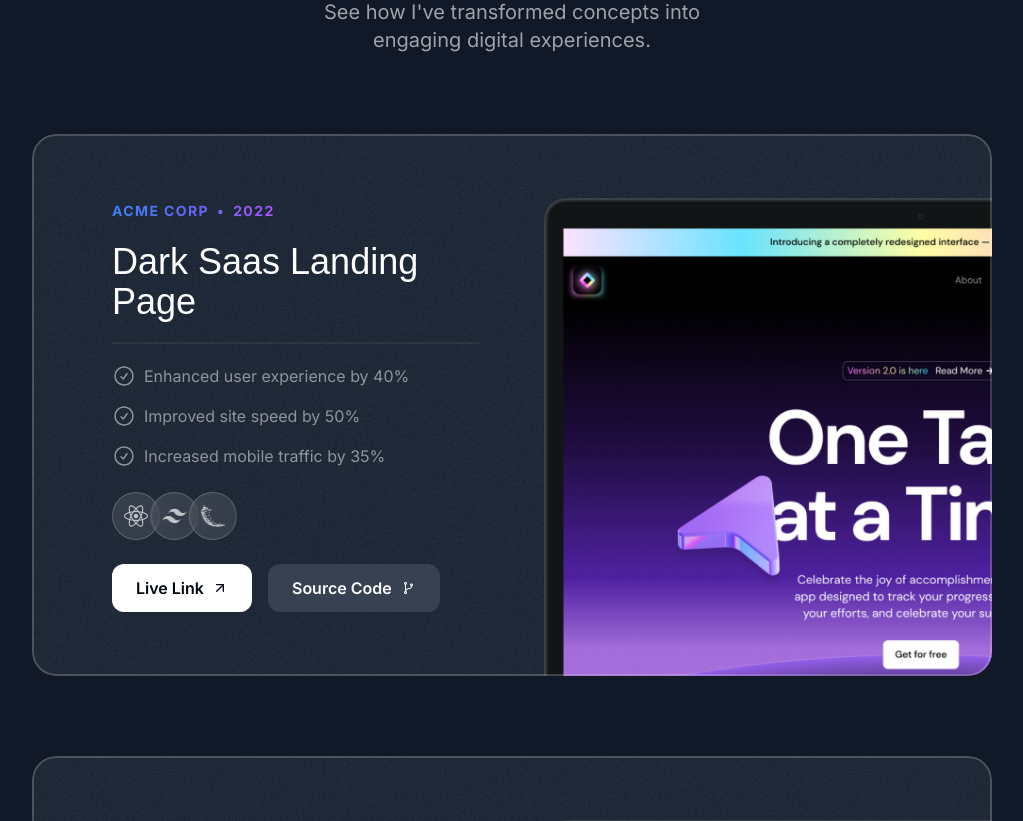
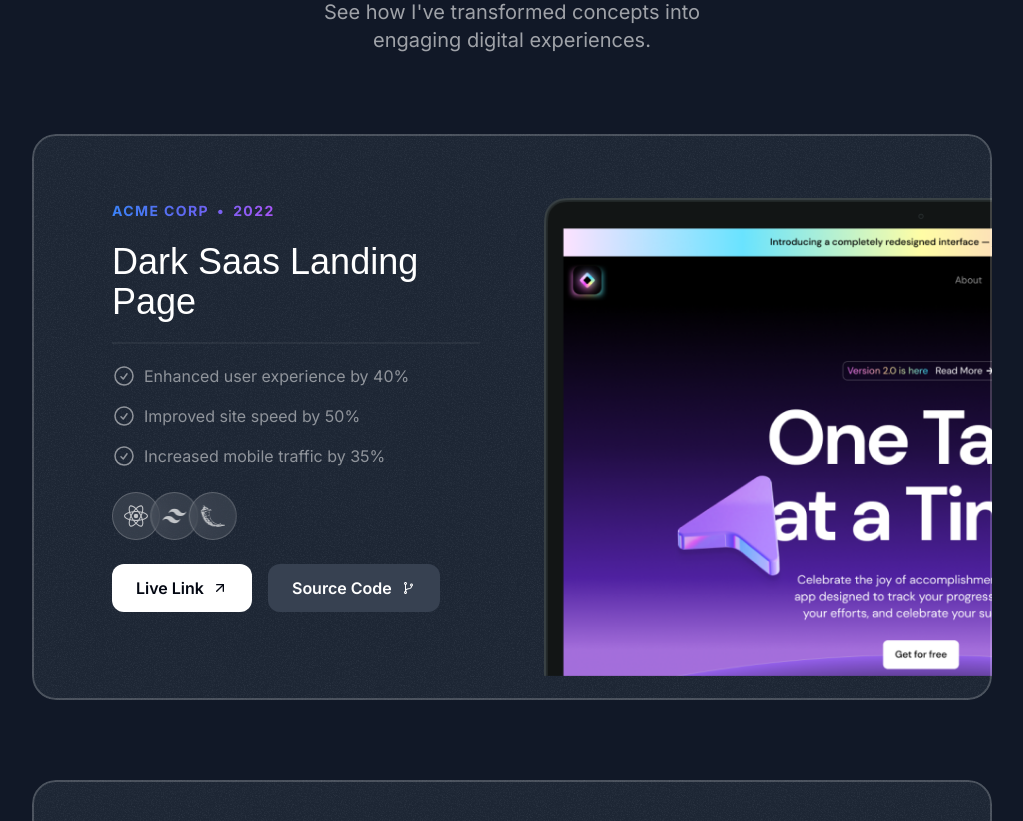
Before and after one commit to sabbirosa/sabbir-co, a Next.js app: page / in a window 1280 px wide. Shown: the part 1160-1981 px from the top of the page, without its empty margins (128-1151 px from the left). Built offline with nearby package versions, Linux system fonts and the light colour scheme; a web font is replaced by a local one.

Commit message:
Add Card component and refactor ProjectsSection to utilize it for improved styling and structure

```diff
--- /dev/null
+++ b/src/components/Card.tsx
@@ -0,0 +1,25 @@
+import grainImage from "@/assets/images/grain.jpg";
+import { PropsWithChildren } from "react";
+import { twMerge } from "tailwind-merge";
+
+export default function Card({
+  children,
+  className,
+}: PropsWithChildren<{ className?: string }>) {
+  return (
+    <div
+      className={twMerge(
+        className,
+        "bg-gray-800 rounded-3xl relative z-0 overflow-hidden after:z-10 after:content-[''] after:absolute after:inset-0 after:outline-2 after:outline after:-outline-offset-2 after:rounded-3xl after:outline-white/20 after:pointer-events-none p-6"
+      )}
+    >
+      <div
+        className="absolute inset-0 -z-10 opacity-5"
+        style={{
+          backgroundImage: `url(${grainImage.src})`,
+        }}
+      ></div>
+      {children}
+    </div>
+  );
+}
--- a/src/sections/Projects.tsx
+++ b/src/sections/Projects.tsx
@@ -1,6 +1,6 @@
 import ArrowUpRight from "@/assets/icons/arrow-up-right.svg";
 import CheckCircleIcon from "@/assets/icons/check-circle.svg";
-import grainImage from "@/assets/images/grain.jpg";
+import Card from "@/components/Card";
 import SectionHeader from "@/components/SectionHeader";
 import StackIcons from "@/components/StackIcons";
 import Projects from "@/data/projects";
@@ -24,16 +24,10 @@
         />
         <div className="flex flex-col mt-10 md:mt-20 gap-20">
           {portfolioProjects.map((project, index) => (
-            <div
+            <Card
               key={index}
-              className="bg-gray-800 rounded-3xl relative z-0 overflow-hidden after:z-10 after:content-[''] after:absolute after:inset-0 after:outline-2 after:outline after:-outline-offset-2 after:rounded-3xl after:outline-white/20 px-8 pt-8 md:pt-12 md:px-10 lg:pt-16 lg:px-20 after:pointer-events-none"
+              className="px-8 pt-8 md:pt-12 md:px-10 lg:pt-16 lg:px-20 "
             >
-              <div
-                className="absolute inset-0 -z-10 opacity-5"
-                style={{
-                  backgroundImage: `url(${grainImage.src})`,
-                }}
-              ></div>
               <div className="lg:grid lg:grid-cols-2 lg:gap-16">
                 <div className="lg:pb-16">
                   <div className="bg-gradient-to-l from-purple-500 via-indigo-500 to-blue-500 inline-flex gap-2 font-bold uppercase tracking-widest text-sm text-transparent bg-clip-text">
@@ -90,7 +84,7 @@
                   />
                 </div>
               </div>
-            </div>
+            </Card>
           ))}
         </div>
       </div>
```
